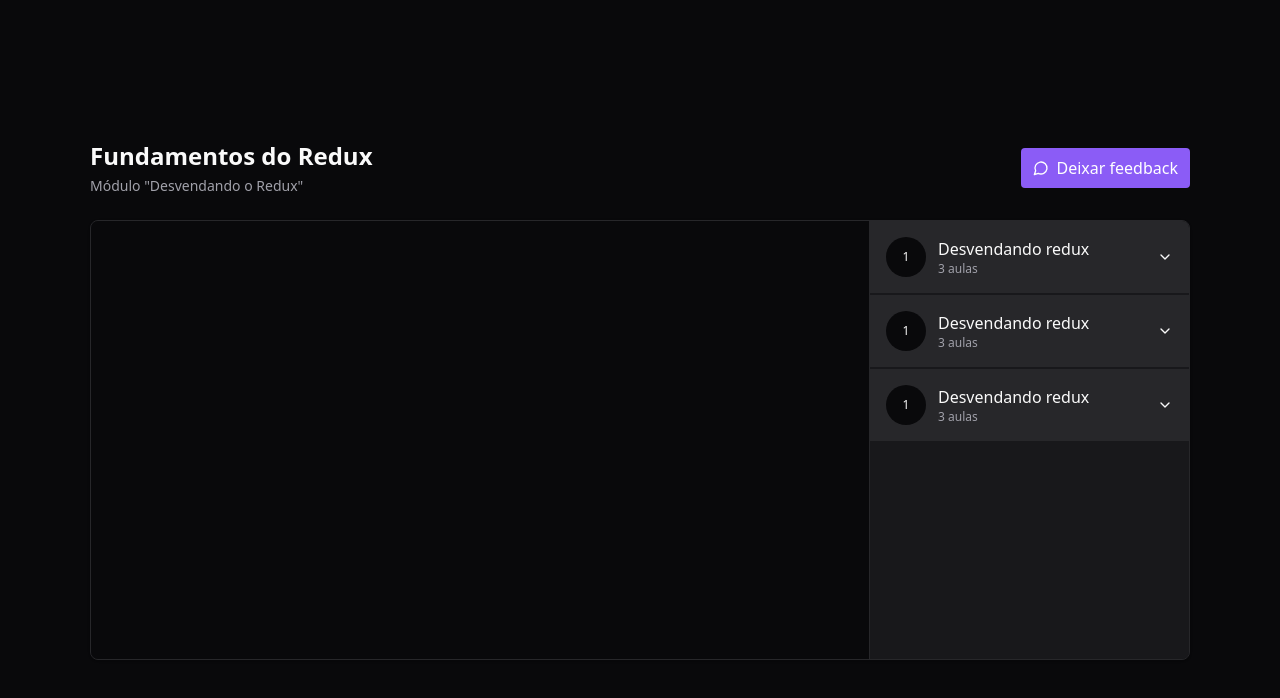
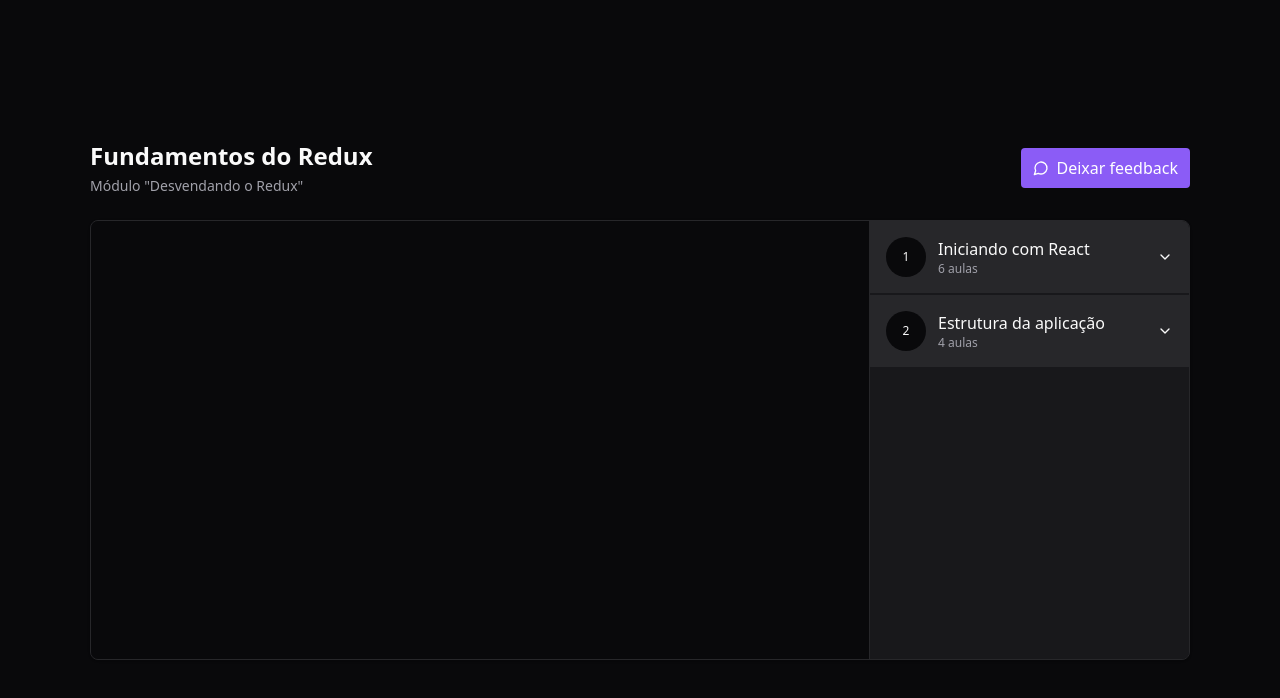
Before and after one commit to Ramonprog/react-redux-zustand, a React (Vite) app: page / in a window 1280 px wide. Shown: the top 698 px of the page. Built offline with nearby package versions, Linux system fonts and the light colour scheme.

Commit message:
criando slice do player

```diff
--- a/src/components/Module.tsx
+++ b/src/components/Module.tsx
@@ -11,7 +11,7 @@
 
 export function Module({ amountOfLesson, moduleIndex, title }: IModuleProps) {
     return (
-        <Collapsible.Root>
+        <Collapsible.Root className="group">
             <Collapsible.Trigger className="flex w-full items-center gap-3 bg-zinc-800 p-4">
                 <span className="flex h-10 w-10 rounded-full items-center justify-center bg-zinc-950 text-xs">{moduleIndex + 1}</span>
                 <div className="flex flex-col">
@@ -19,7 +19,7 @@
                     <span className="text-xs text-zinc-400 mr-auto">{amountOfLesson} aulas</span>
                 </div>
 
-                <ChevronDown size={16} className="ml-auto" />
+                <ChevronDown size={16} className="ml-auto  group-data-[state=open]:rotate-180 transition-transform" />
             </Collapsible.Trigger>
             <Collapsible.Content>
                 <nav className="relative flex flex-col gap-4 p-6">
--- a/src/pages/Player.tsx
+++ b/src/pages/Player.tsx
@@ -2,8 +2,16 @@
 import { Header } from "../components/Header"
 import { VideoPlayer } from "../components/Video"
 import { Module } from "../components/Module"
+import { useAppSelector } from "../store"
+
 
 export function Player() {
+    //na context api quando usamos o dado do contexto em um componente, independente de qual dado ele atualizar
+    //o componente vai atualizar
+    //no redux extrai apenas a informação que eu quero, o selector só renderiza o componente se mudar essa informação
+    //especifica
+
+    const { modules } = useAppSelector(state => state.player.courses)
     return (
         <div className="h-screen bg-zinc-950 text-zinc-50 flex justify-center items-center">
             <div className="flex w-[1100px] flex-col gap-6">
@@ -14,9 +22,8 @@
                     </div>
 
                     <aside className="w-80 border-l border-zinc-800 bg-zinc-900 absolute top-0 bottom-0 right-0 overflow-y-scroll scrollbar scrollbar-thin scrollbar-track-zinc-950 divide-y-2 divide-zinc-900">
-                        <Module moduleIndex={0} title="Desvendando redux" amountOfLesson={3} />
-                        <Module moduleIndex={0} title="Desvendando redux" amountOfLesson={3} />
-                        <Module moduleIndex={0} title="Desvendando redux" amountOfLesson={3} />
+                        {modules.map((module, index) => <Module key={module.id} moduleIndex={index} title={module.title} amountOfLesson={module.lessons.length} />)}
+
                     </aside>
                 </main>
             </div>
--- a/src/store/index.ts
+++ b/src/store/index.ts
@@ -1,8 +1,11 @@
-import { configureStore, createSlice } from "@reduxjs/toolkit";
+import { configureStore } from "@reduxjs/toolkit";
 import { TypedUseSelectorHook, useSelector } from "react-redux";
+import { playerReducer } from "./slices/player";
 
 export const store = configureStore({
-  reducer: {},
+  reducer: {
+    player: playerReducer,
+  },
 });
 
 // para tirar
--- /dev/null
+++ b/src/store/slices/player.ts
@@ -0,0 +1,64 @@
+import { createSlice } from "@reduxjs/toolkit";
+
+const playerSlice = createSlice({
+  name: "player",
+  initialState: {
+    courses: {
+      modules: [
+        {
+          id: "1",
+          title: "Iniciando com React",
+          lessons: [
+            { id: "Jai8w6K_GnY", title: "CSS Modules", duration: "13:45" },
+            {
+              id: "w-DW4DhDfcw",
+              title: "Estilização do Post",
+              duration: "10:05",
+            },
+            {
+              id: "D83-55LUdKE",
+              title: "Componente: Header",
+              duration: "06:33",
+            },
+            {
+              id: "W_ATsETujaY",
+              title: "Componente: Sidebar",
+              duration: "09:12",
+            },
+            { id: "Pj8dPeameYo", title: "CSS Global", duration: "03:23" },
+            {
+              id: "8KBq2vhwbac",
+              title: "Form de comentários",
+              duration: "11:34",
+            },
+          ],
+        },
+        {
+          id: "2",
+          title: "Estrutura da aplicação",
+          lessons: [
+            {
+              id: "gE48FQXRZ_o",
+              title: "Componente: Comment",
+              duration: "13:45",
+            },
+            { id: "Ng_Vk4tBl0g", title: "Responsividade", duration: "10:05" },
+            {
+              id: "h5JA3wfuW1k",
+              title: "Interações no JSX",
+              duration: "06:33",
+            },
+            {
+              id: "1G0vSTqWELg",
+              title: "Utilizando estado",
+              duration: "09:12",
+            },
+          ],
+        },
+      ],
+    },
+  },
+  reducers: {},
+});
+
+export const playerReducer = playerSlice.reducer;
```
